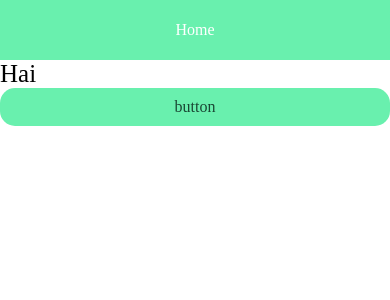
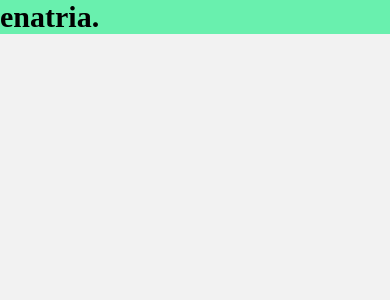
Before and after one commit to enatria/EnatriaHotelRSVP, a React Native app: screen /Splash in a window 390 px wide. Shown: the top 300 px of the page. Built offline with nearby package versions, Linux system fonts and the light colour scheme.

Commit message:
setup routing

```diff
--- a/package.json
+++ b/package.json
@@ -13,7 +13,9 @@
     "@react-navigation/native": "^6.0.6",
     "@react-navigation/native-stack": "^6.2.5",
     "react": "17.0.2",
-    "react-native": "0.66.4"
+    "react-native": "0.66.4",
+    "react-native-safe-area-context": "^3.3.2",
+    "react-native-screens": "^3.10.1"
   },
   "devDependencies": {
     "@babel/core": "^7.12.9",
--- a/src/App.js
+++ b/src/App.js
@@ -1,24 +1,13 @@
-/* eslint-disable prettier/prettier */
 import React from 'react';
-import {View, Text, StyleSheet} from 'react-native';
-import {Button} from './components';
-import { AppBar } from './components/molecules';
+import {NavigationContainer} from '@react-navigation/native';
+import Router from './router';
 
 const App = () => {
   return (
-    <View>
-      <AppBar />
-      <Text style={styles.title}>Hai</Text>
-      <Button title="button" />
-    </View>
+    <NavigationContainer>
+      <Router />
+    </NavigationContainer>
   );
 };
 
-const styles = StyleSheet.create({
-  title: {
-    fontSize: 25,
-    fontFamily: 'Poppins-SemiBold',
-  },
-});
-
 export default App;
--- a/src/components/index.js
+++ b/src/components/index.js
@@ -1 +1,2 @@
 export * from './atoms';
+export * from './molecules';
--- /dev/null
+++ b/src/pages/Coba/index.js
@@ -0,0 +1,23 @@
+/* eslint-disable prettier/prettier */
+import React from 'react';
+import {View, Text, StyleSheet} from 'react-native';
+import {Button, AppBar} from '../../components';
+
+const Coba = () => {
+  return (
+    <View>
+      <AppBar />
+      <Text style={styles.title}>Hai</Text>
+      <Button title="button" />
+    </View>
+  );
+};
+
+const styles = StyleSheet.create({
+  title: {
+    fontSize: 25,
+    fontFamily: 'Poppins-SemiBold',
+  },
+});
+
+export default Coba;
--- /dev/null
+++ b/src/pages/Splash/index.js
@@ -0,0 +1,26 @@
+import React from 'react';
+import {StyleSheet, Text, View} from 'react-native';
+import {colors} from '../../utils';
+const Splash = () => {
+  return (
+    <View>
+      <Text style={styles.title}>enatria.</Text>
+    </View>
+  );
+};
+
+export default Splash;
+
+const styles = StyleSheet.create({
+  page: {
+    flex: 1,
+    alignItems: 'center',
+    justifyContent: 'center',
+  },
+  title: {
+    fontSize: 30,
+    fontWeight: 700,
+    fontFamily: 'Poppins-Bold',
+    backgroundColor: colors.primary,
+  },
+});
--- /dev/null
+++ b/src/pages/index.js
@@ -0,0 +1,4 @@
+import Splash from './Splash';
+import Coba from './Coba';
+
+export {Splash, Coba};
--- /dev/null
+++ b/src/router/index.js
@@ -0,0 +1,24 @@
+import React from 'react';
+import {createNativeStackNavigator} from '@react-navigation/native-stack';
+import {Splash, Coba} from '../pages';
+
+const Stack = createNativeStackNavigator();
+
+const Router = () => {
+  return (
+    <Stack.Navigator initialRouteName="Splash">
+      <Stack.Screen
+        name="Splash"
+        component={Splash}
+        options={{headerShown: false}}
+      />
+      <Stack.Screen
+        name="Coba"
+        component={Coba}
+        options={{headerShown: false}}
+      />
+    </Stack.Navigator>
+  );
+};
+
+export default Router;
```
Also changed, not shown: 1 other file (tests, documents, lock files or other folders).
